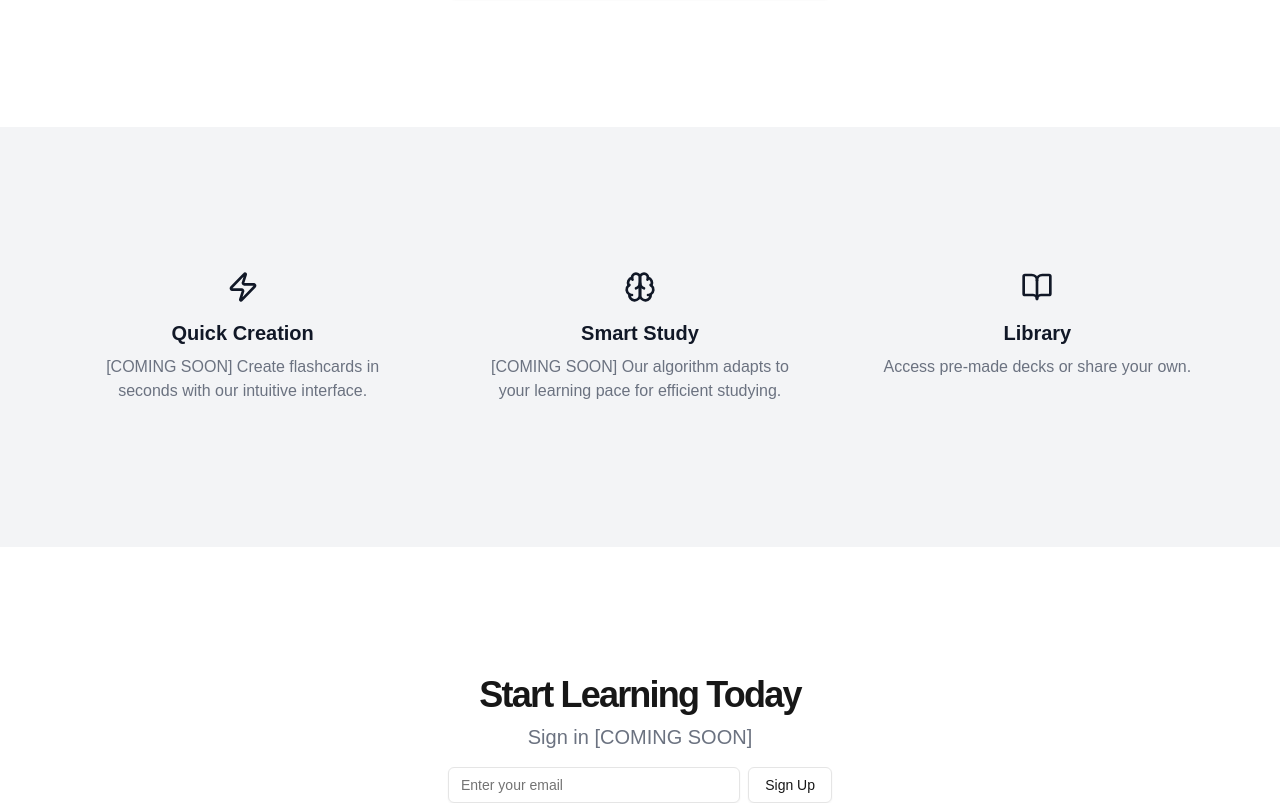
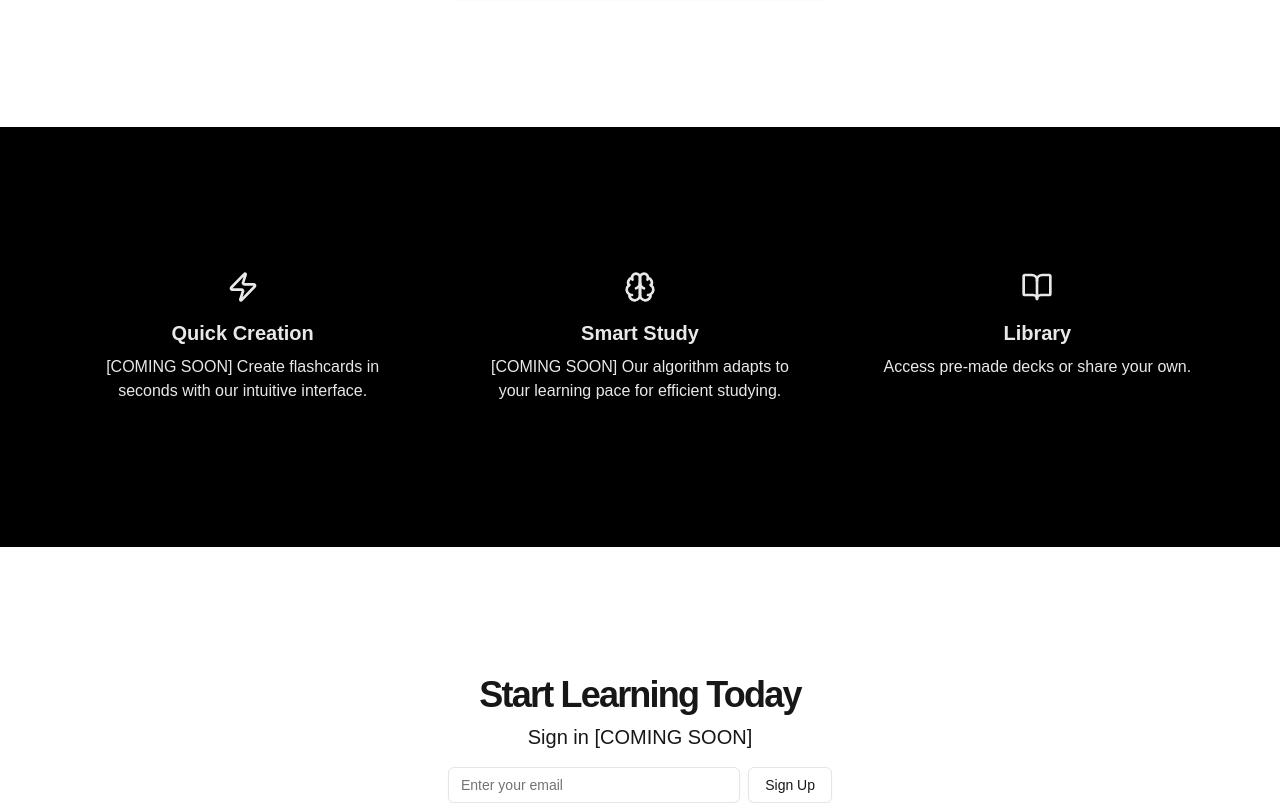
Before and after one commit to jamespeilunli/62elements, a Next.js app: page / in a window 1280 px wide. Shown: the part 1086-1889 px from the top of the page. Built offline with nearby package versions, Linux system fonts and the light colour scheme.

Commit message:
alternate background colors for homepage sections

```diff
--- a/app/page.tsx
+++ b/app/page.tsx
@@ -17,7 +17,7 @@ export default function Component() {
                 <h1 className="text-3xl font-bold tracking-tighter sm:text-4xl md:text-5xl lg:text-6xl/none">
                   62elements
                 </h1>
-                <p className="mx-auto max-w-[700px] text-gray-500 md:text-xl dark:text-gray-400">
+                <p className="mx-auto max-w-[700px] md:text-xl ">
                   Boost your learning with our intuitive and powerful flashcard app.
                 </p>
               </div>
@@ -64,27 +64,27 @@ export default function Component() {
             </div>
           </div>
         </section>
-        <section className="w-full py-12 md:py-24 lg:py-32 bg-gray-100 dark:bg-gray-800">
+        <section className="invert w-full py-12 md:py-24 lg:py-32 bg-white dark:bg-black">
           <div className="container px-4 md:px-6 mx-auto max-w-[1200px]">
             <div className="grid gap-10 sm:grid-cols-2 lg:grid-cols-3">
-              <div className="flex flex-col items-center space-y-2 border-gray-800 p-4 rounded-lg">
-                <Zap className="h-8 w-8 mb-2 text-gray-900" />
-                <h2 className="text-xl font-bold text-gray-900">Quick Creation</h2>
-                <p className="text-center text-gray-500 dark:text-gray-400">
+              <div className="flex flex-col items-center space-y-2 p-4 rounded-lg">
+                <Zap className="h-8 w-8 mb-2 " />
+                <h2 className="text-xl font-bold ">Quick Creation</h2>
+                <p className="text-center  ">
                   [COMING SOON] Create flashcards in seconds with our intuitive interface.
                 </p>
               </div>
-              <div className="flex flex-col items-center space-y-2 border-gray-800 p-4 rounded-lg">
-                <Brain className="h-8 w-8 mb-2 text-gray-900" />
-                <h2 className="text-xl font-bold text-gray-900">Smart Study</h2>
-                <p className="text-center text-gray-500 dark:text-gray-400">
+              <div className="flex flex-col items-center space-y-2 p-4 rounded-lg">
+                <Brain className="h-8 w-8 mb-2 " />
+                <h2 className="text-xl font-bold ">Smart Study</h2>
+                <p className="text-center ">
                   [COMING SOON] Our algorithm adapts to your learning pace for efficient studying.
                 </p>
               </div>
-              <div className="flex flex-col items-center space-y-2 border-gray-800 p-4 rounded-lg">
-                <BookOpen className="h-8 w-8 mb-2 text-gray-900" />
-                <h2 className="text-xl font-bold text-gray-900">Library</h2>
-                <p className="text-center text-gray-500 dark:text-gray-400">Access pre-made decks or share your own.</p>
+              <div className="flex flex-col items-center space-y-2 p-4 rounded-lg">
+                <BookOpen className="h-8 w-8 mb-2 " />
+                <h2 className="text-xl font-bold ">Library</h2>
+                <p className="text-center ">Access pre-made decks or share your own.</p>
               </div>
             </div>
           </div>
@@ -94,7 +94,7 @@ export default function Component() {
             <div className="flex flex-col items-center justify-center space-y-4 text-center">
               <div className="space-y-2">
                 <h2 className="text-3xl font-bold tracking-tighter md:text-4xl">Start Learning Today</h2>
-                <p className="mx-auto max-w-[600px] text-gray-500 md:text-xl dark:text-gray-400">
+                <p className="mx-auto max-w-[600px]  md:text-xl ">
                   Sign in [COMING SOON]
                 </p>
               </div>
```
